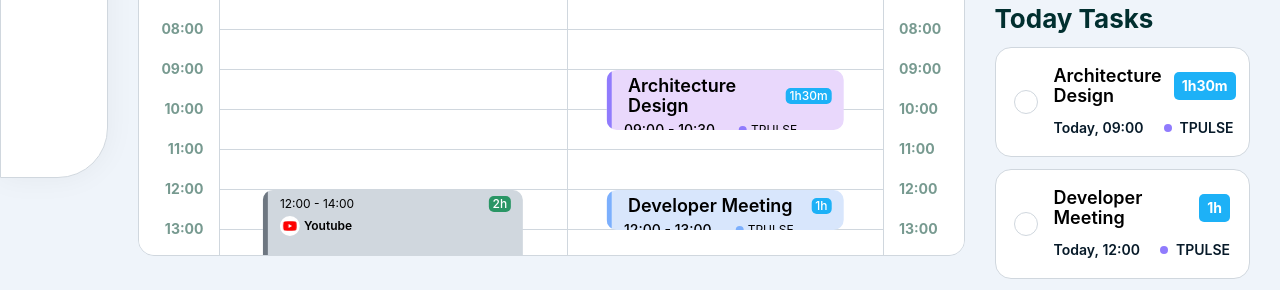
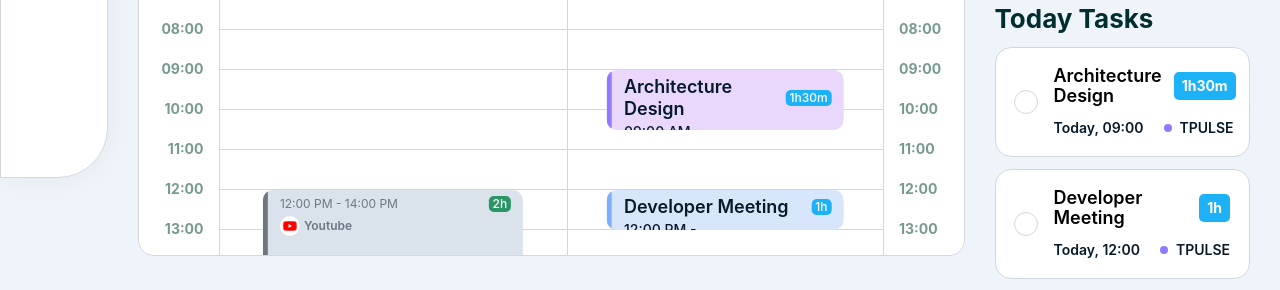
Before and after one commit to TickLabVN/tpulse, a React (Vite) app: page / in a window 1280 px wide. Shown: the part 602-892 px from the top of the page. Built offline with nearby package versions, Linux system fonts and the light colour scheme; some icons are missing.

Commit message:
fix(ui): fix textColor and textAlign

```diff
--- a/src/pages/home/timeline/event.tsx
+++ b/src/pages/home/timeline/event.tsx
@@ -11,7 +11,7 @@ interface EventProps {
 
 export function Event({ event, timeUnit, top }: EventProps) {
   const eventColor = {
-    backgroundColor: '#D0D7DE',
+    backgroundColor: '#DAE2EB',
     textColor: '#6E7781',
     borderColor: '#6E7781'
   };
@@ -41,11 +41,11 @@ export function Event({ event, timeUnit, top }: EventProps) {
   }, [timeUnit, start, end]);
   const firstContent = () => {
     return (
-      <div className='flex items-center gap-x-3'>
+      <div className={`flex items-center gap-x-3`}>
         <div
-          className={taskName ? 'text-[14px] font-[500] leading-[16.94px]' : 'text-xs font-normal leading-3'}
+          className={taskName ? 'text-[14px] font-[500] leading-[16.94px]' : `text-xs font-normal leading-3 `}
         >
-          {moment.unix(start).format('HH:mm')} - {moment.unix(end).format('HH:mm')}
+          {moment.unix(start).format('HH:mm A')} - {moment.unix(end).format('HH:mm A')}
         </div>
         {projectName ? (
           <div className='flex items-center px-3 py-1 gap-x-1'>
@@ -55,7 +55,7 @@ export function Event({ event, timeUnit, top }: EventProps) {
                 backgroundColor: eventColor.borderColor
               }}
             ></span>
-            <div className='text-xs font-normal leading-3'>{projectName}</div>
+            <div className='text-[14px] font-[500] leading-[16.94px]'>{projectName}</div>
           </div>
         ) : (
           <Badge className='!bg-green !text-xs !font-[500] !rounded-[5px] !px-1 !py-0.5 text-white !leading-3 !border-none ml-auto'>
@@ -68,10 +68,10 @@ export function Event({ event, timeUnit, top }: EventProps) {
   const secondContent = () => {
     return (
       <div className='flex items-center justify-between'>
-        <div className='flex items-center gap-x-1'>
-          {icon && <img src={icon} alt='vsc-icon' className='w-5 h-5 rounded-full' />}
-          <span className='text-xs font-semibold'>{title}</span>
-          {taskName && <span className='text-lg font-semibold leading-5'>{taskName}</span>}
+        <div className='flex items-center'>
+          {icon && <img src={icon} alt='vsc-icon' className='w-5 h-5 mr-1 rounded-full' />}
+          <span className={`text-xs font-semibold leading-[14.52px]`}>{title}</span>
+          {taskName && <span className='text-lg font-semibold leading-[21.78px]'>{taskName}</span>}
         </div>
         {taskName && (
           <Badge className='!bg-accent-blue !text-xs !font-[500] !rounded-[5px] !px-1 !py-0.5 text-white !leading-3 !border-none'>
@@ -89,7 +89,8 @@ export function Event({ event, timeUnit, top }: EventProps) {
         top: `${top}px`,
         height: `${height}px`,
         borderRadius: '10px',
-        zIndex: 1
+        zIndex: 1,
+        color: eventColor.textColor
       }}
     >
       <span
```
